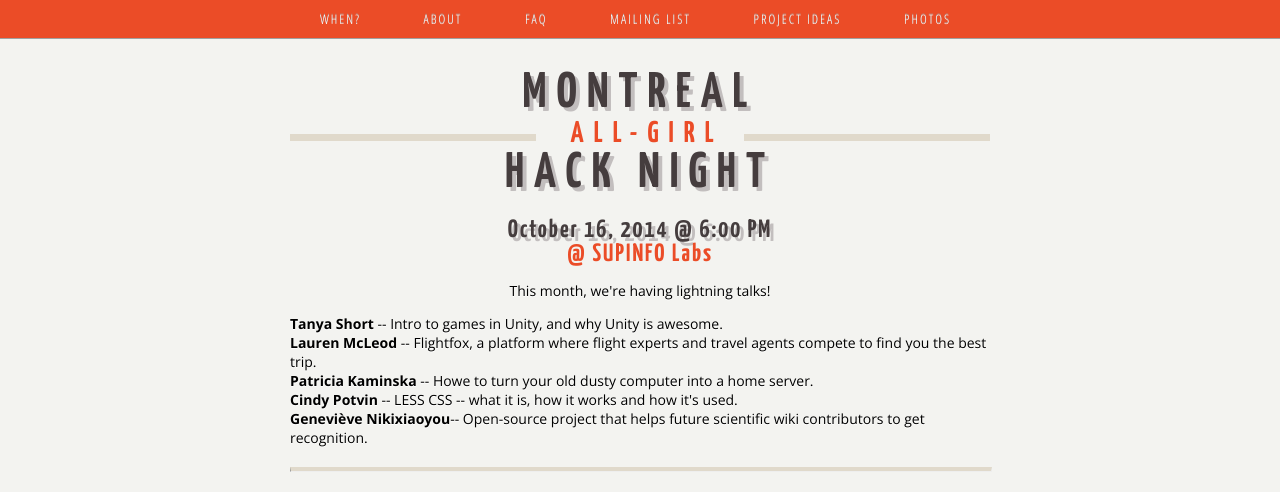
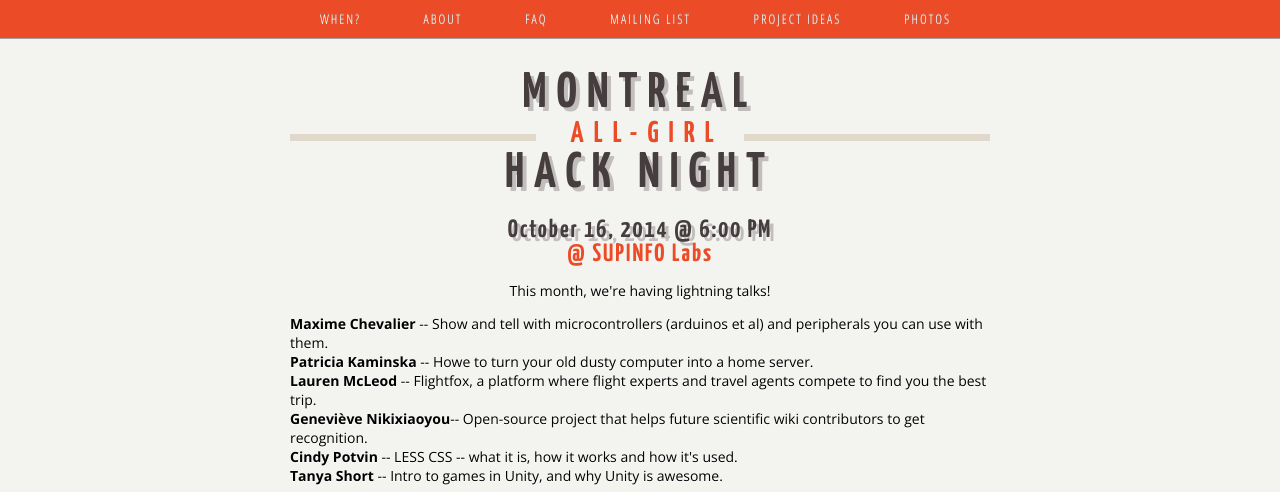
Before and after one commit to notwaldorf/hacknight, a Jekyll site: the page built from index.html, in a window 1280 px wide. Shown: the top 492 px of the page. Built offline with Jekyll 4.4.1, drawn with Linux system fonts in a browser that asks for light colours; grey boxes are pictures that could not be loaded.

Commit message:
added human, sorted alphabetically

```diff
--- a/index.html
+++ b/index.html
@@ -16,11 +16,12 @@ layout: page
 
   <p>This month, we're having lightning talks! </p>
   <p style="text-align:left">
+    <b>Maxime Chevalier</b> -- Show and tell with microcontrollers (arduinos et al) and peripherals you can use with them.<br/>
+    <b>Patricia Kaminska</b> -- Howe to turn your old dusty computer into a home server. <br/>
+    <b>Lauren McLeod</b> -- Flightfox, a platform where flight experts and travel agents compete to find you the best trip.<br/>
+    <b>Geneviève Nikixiaoyou</b>-- Open-source project that helps future scientific wiki contributors to get recognition.<br/>
+    <b>Cindy Potvin</b> -- LESS CSS -- what it is, how it works and how it's used.<br/>
     <b>Tanya Short</b> -- Intro to games in Unity, and why Unity is awesome. <br/>
-    <b>Lauren McLeod</b> -- Flightfox, a platform where flight experts and travel agents compete to find you the best trip.<br/>
-    <b>Patricia Kaminska</b> -- Howe to turn your old dusty computer into a home server. <br/>
-    <b>Cindy Potvin</b> -- LESS CSS -- what it is, how it works and how it's used.<br/>
-    <b>Geneviève Nikixiaoyou</b>-- Open-source project that helps future scientific wiki contributors to get recognition.<br/>
   </p>
 
   <div class="clearfix"></div>
```
